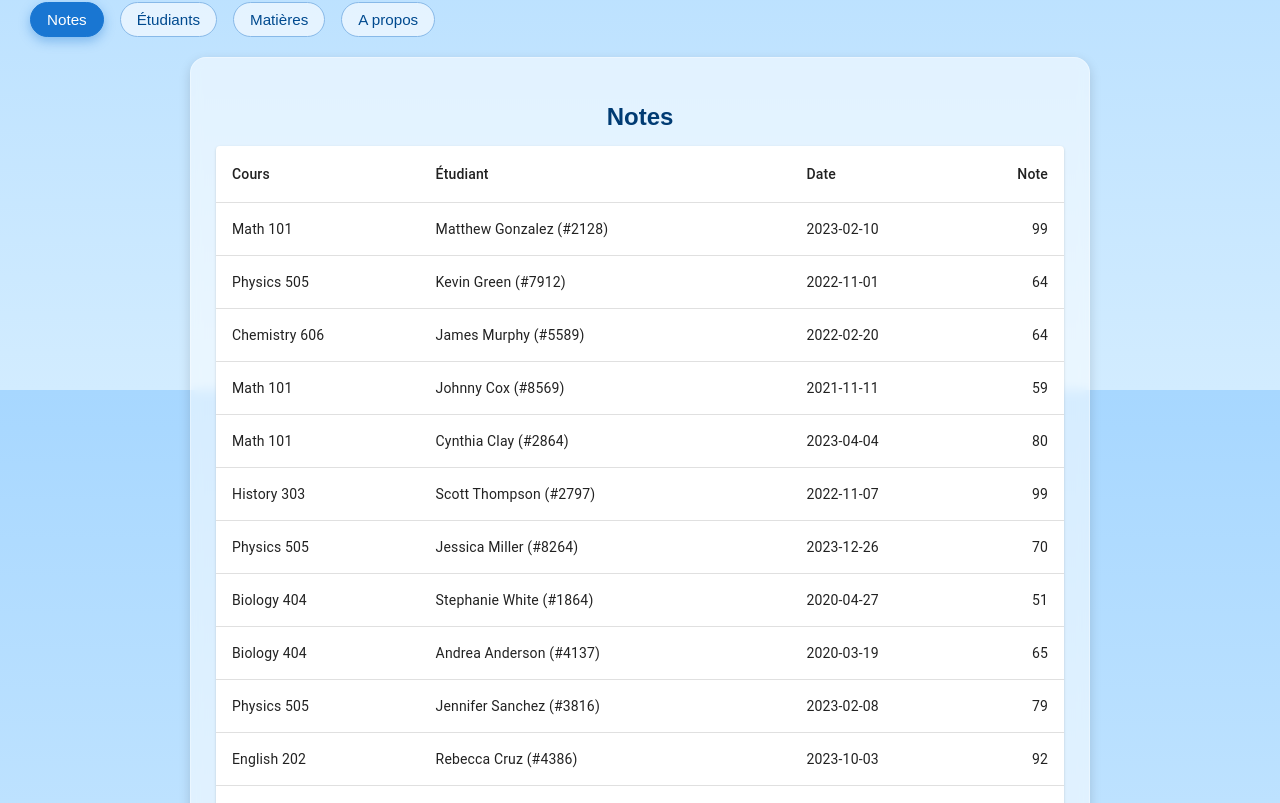
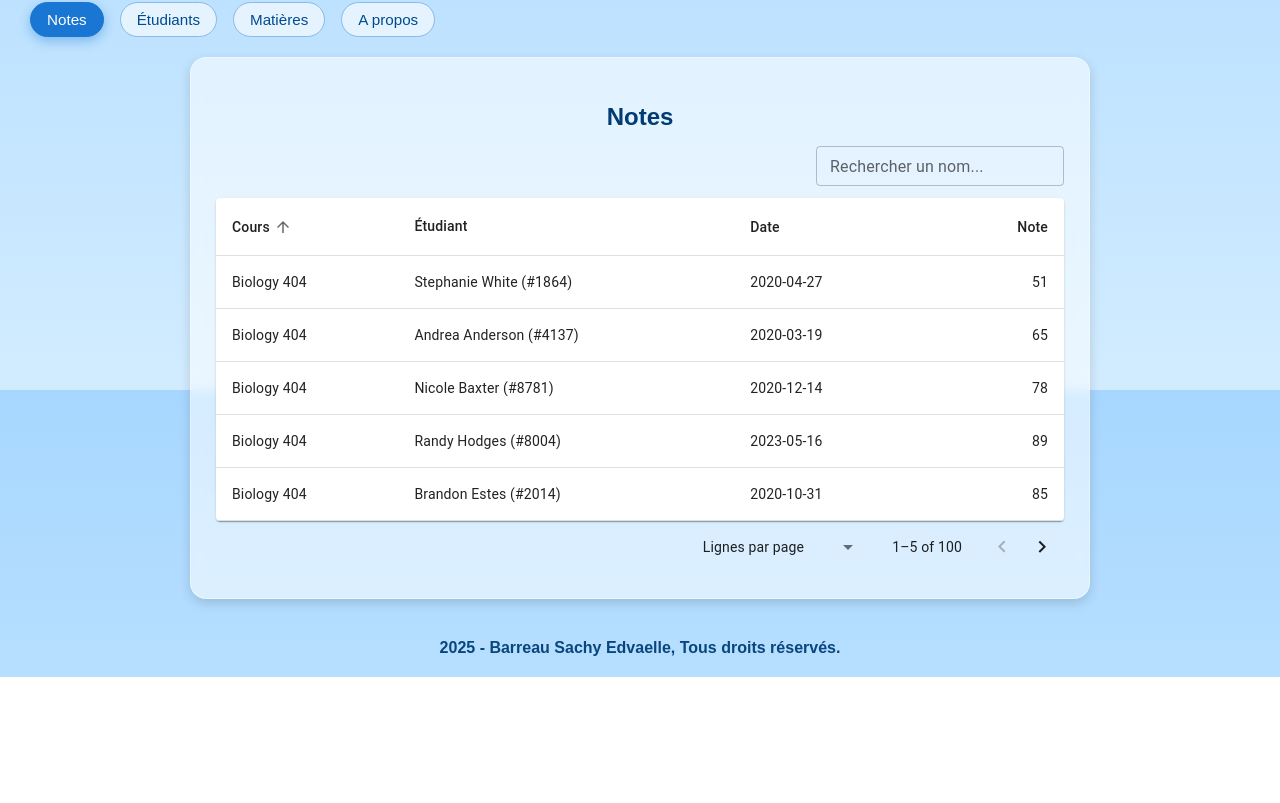
Before and after one commit to MBDS-HAITI/session-001-sebarreau, a React (Vite) app: page / in a window 1280 px wide. Shown: the part 410-1213 px from the top of the page. After the commit the page ends 1087 px from the top, so only its background shows below. Built offline with nearby package versions, Linux system fonts and the light colour scheme.

Commit message:
Optimisation affichage Notes  incluant la recherche,la pagination et le tri

```diff
--- a/src/App.css
+++ b/src/App.css
@@ -25,7 +25,6 @@ body {
   flex-direction: column;
 }
 
-
 .logo {
   height: 15rem;
   width: auto;
@@ -48,7 +47,6 @@ header {
 }
 
 
-
 .header-top {
   display: flex;
   align-items: center;
@@ -69,7 +67,6 @@ header h2 {
   color: #004a8f;
   opacity: 0.9;
 }
-
 
 
 .menu {
@@ -149,3 +146,9 @@ footer {
   font-weight: 600;
   opacity: 1 !important;
 }
+
+.search-bar {
+  display: flex;
+  justify-content: flex-end;
+  margin-bottom: 12px;
+}
--- a/src/Components/Etudiants.jsx
+++ b/src/Components/Etudiants.jsx
@@ -47,5 +47,6 @@ export default function Etudiants() {
         </TableBody>
       </Table>
     </TableContainer>
+
   );
 }
--- a/src/Components/Notes.jsx
+++ b/src/Components/Notes.jsx
@@ -1,4 +1,6 @@
 import * as React from "react";
+import { useState } from "react";
+
 import Table from "@mui/material/Table";
 import TableBody from "@mui/material/TableBody";
 import TableCell from "@mui/material/TableCell";
@@ -6,36 +8,158 @@ import TableContainer from "@mui/material/TableContainer";
 import TableHead from "@mui/material/TableHead";
 import TableRow from "@mui/material/TableRow";
 import Paper from "@mui/material/Paper";
+import TableSortLabel from "@mui/material/TableSortLabel";
+import TablePagination from "@mui/material/TablePagination";
+import TextField from "@mui/material/TextField";
+import Box from "@mui/material/Box";
 
-import notes from "../../data.json";
+import notesData from "../../data.json";
 
+function compare(a, b, field) {
+  if (field === "course") {
+    return a.course.localeCompare(b.course);
+  }
+  if (field === "date") {
+    return a.date.localeCompare(b.date);
+  }
+  if (field === "grade") {
+    return a.grade - b.grade;
+  }
+  return 0;
+}
 
 export default function Notes() {
+  const [orderBy, setOrderBy] = useState("course");
+  const [order, setOrder] = useState("asc");
+  const [page, setPage] = useState(0);
+  const [rowsPerPage, setRowsPerPage] = useState(5);
+  const [search, setSearch] = useState("");
+
+  const filteredNotes = notesData.filter((note) => {
+    const text = (
+      note.course +
+      " " +
+      note.student.firstname +
+      " " +
+      note.student.lastname
+    ).toLowerCase();
+    return text.includes(search.toLowerCase());
+  });
+
+  const sortedNotes = [...filteredNotes].sort((a, b) => {
+    const res = compare(a, b, orderBy);
+    return order === "asc" ? res : -res;
+  });
+
+  const pagedNotes = sortedNotes.slice(
+    page * rowsPerPage,
+    page * rowsPerPage + rowsPerPage
+  );
+
+  const handleRequestSort = (field) => {
+    if (orderBy === field) {
+      setOrder(order === "asc" ? "desc" : "asc");
+    } else {
+      setOrderBy(field);
+      setOrder("asc");
+    }
+  };
+
+  const handleChangePage = (_, newPage) => {
+    setPage(newPage);
+  };
+
+  const handleChangeRowsPerPage = (event) => {
+    setRowsPerPage(parseInt(event.target.value, 10));
+    setPage(0);
+  };
+
   return (
+    <>
+      <Box className="search-bar">
+        <TextField
+          size="small"
+          label="Rechercher un nom..."
+          variant="outlined"
+          value={search}
+          onChange={(e) => {
+            setSearch(e.target.value);
+            setPage(0);
+          }}
+        />
+      </Box>
+
       <TableContainer component={Paper}>
         <Table sx={{ minWidth: 650 }} aria-label="notes table">
           <TableHead>
             <TableRow>
-            <TableCell>Cours</TableCell>
+              <TableCell>
+                <TableSortLabel
+                  active={orderBy === "course"}
+                  direction={orderBy === "course" ? order : "asc"}
+                  onClick={() => handleRequestSort("course")}
+                >
+                  Cours
+                </TableSortLabel>
+              </TableCell>
+
               <TableCell>Étudiant</TableCell>
-            <TableCell>Date</TableCell>
-            <TableCell align="right">Note</TableCell>
+
+              <TableCell>
+                <TableSortLabel
+                  active={orderBy === "date"}
+                  direction={orderBy === "date" ? order : "asc"}
+                  onClick={() => handleRequestSort("date")}
+                >
+                  Date
+                </TableSortLabel>
+              </TableCell>
+
+              <TableCell align="right">
+                <TableSortLabel
+                  active={orderBy === "grade"}
+                  direction={orderBy === "grade" ? order : "asc"}
+                  onClick={() => handleRequestSort("grade")}
+                >
+                  Note
+                </TableSortLabel>
+              </TableCell>
             </TableRow>
           </TableHead>
 
           <TableBody>
-          {notes.map((row) => (
+            {pagedNotes.map((row) => (
               <TableRow key={row.unique_id}>
                 <TableCell>{row.course}</TableCell>
                 <TableCell>
-                {row.student.firstname} {row.student.lastname} (#{row.student.id})
+                  {row.student.firstname} {row.student.lastname} (#
+                  {row.student.id})
                 </TableCell>
                 <TableCell>{row.date}</TableCell>
                 <TableCell align="right">{row.grade}</TableCell>
               </TableRow>
             ))}
+
+            {pagedNotes.length === 0 && (
+              <TableRow>
+                <TableCell colSpan={4} align="center">
+                  Aucune note trouvée.
+                </TableCell>
+              </TableRow>
+            )}
           </TableBody>
         </Table>
       </TableContainer>
+
+      <TablePagination
+        component="div"
+        count={sortedNotes.length}
+        page={page}
+        onPageChange={handleChangePage}
+        rowsPerPage={rowsPerPage}
+        onRowsPerPageChange={handleChangeRowsPerPage}
+        labelRowsPerPage="Lignes par page"
+      />
+    </>
   );
 }
```
Lines whose indentation alone changed are shown as unchanged.
